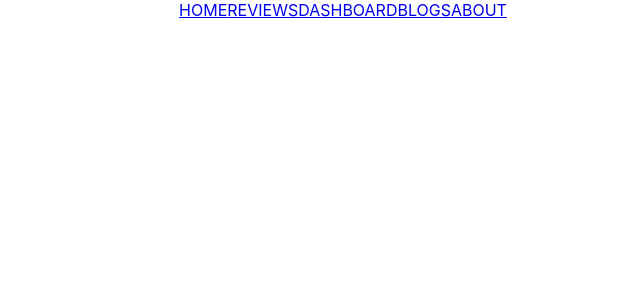
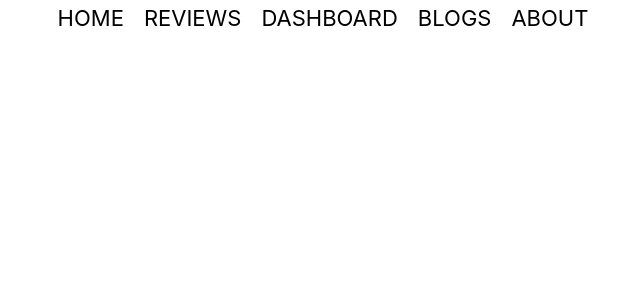
Before and after one commit to sakibit17043/react-laptop-review-route, a React (Create React App) app: page / in a window 1280 px wide. Shown: the top 300 px of the page, without its empty margins (297-937 px from the left). Built offline with nearby package versions, Linux system fonts and the light colour scheme.

Commit message:
header css apply

```diff
--- /dev/null
+++ b/src/components/Header/Header.css
@@ -0,0 +1,11 @@
+
+.header,.header a{
+    text-decoration: none;
+    margin-top: 5px;
+    margin-right: 20px;
+    color: black;
+    font-size: 22px;
+}
+a:hover{
+    color: orange;
+}
--- a/src/components/Header/Header.js
+++ b/src/components/Header/Header.js
@@ -1,10 +1,11 @@
 import React from 'react';
+import './Header.css';
 import { Link } from "react-router-dom";
 
 
 const Header = () => {
     return (
-        <div>
+        <div className='header'>
             <Link to='/' >HOME</Link>
             <Link to='/reviews' >REVIEWS</Link>
             <Link to='/dashboard' >DASHBOARD</Link>
```
